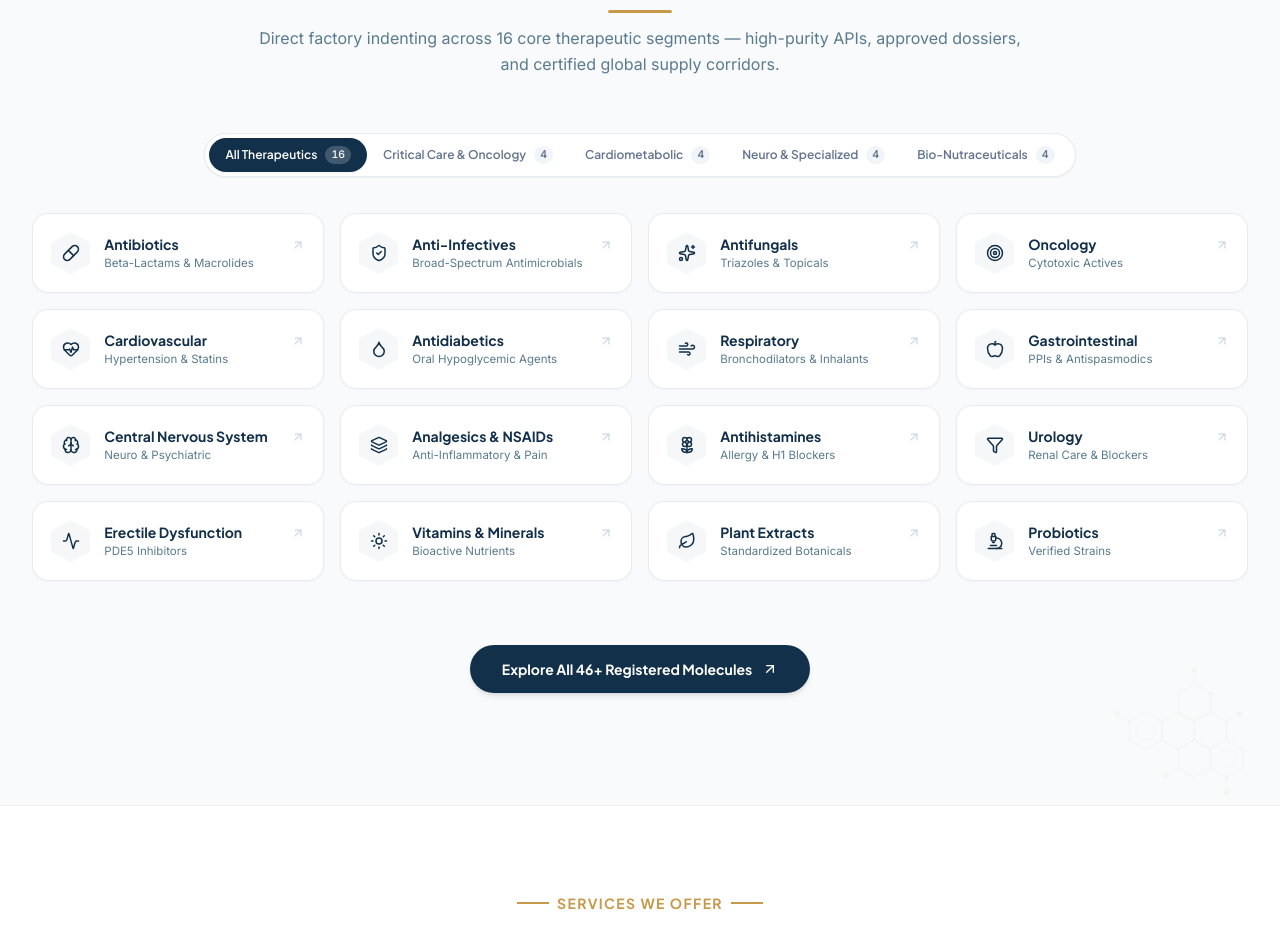
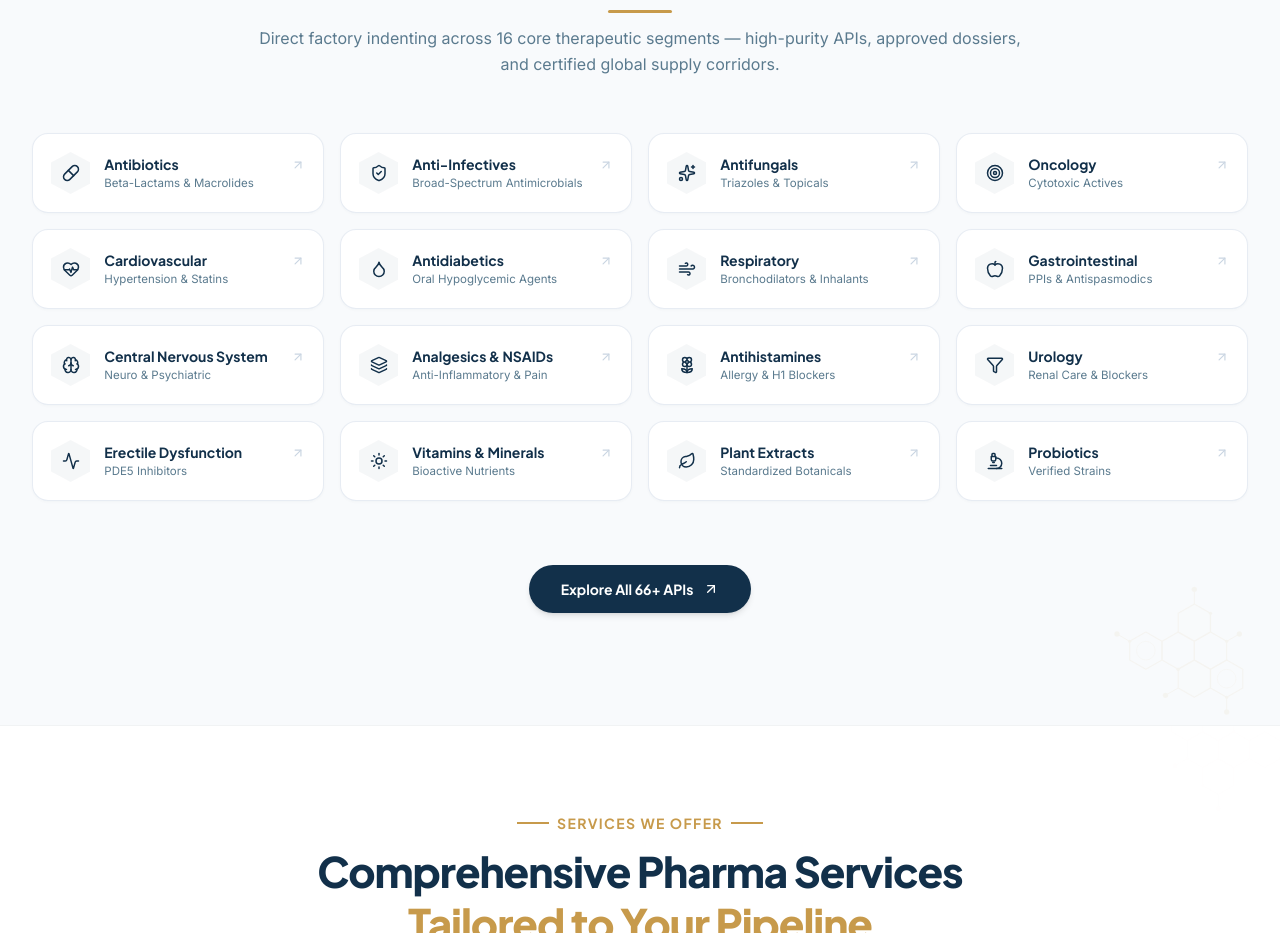
Before and after one commit to DivineDB/ruskin-chemipharm, a Next.js app: page / in a window 1280 px wide. Shown: the part 1422-2355 px from the top of the page. Built offline with nearby package versions, Linux system fonts and the light colour scheme.

Commit message:
feat: add home page and therapeutic categories components

```diff
--- a/src/app/components/TherapeuticCategories.tsx
+++ b/src/app/components/TherapeuticCategories.tsx
@@ -1,7 +1,7 @@
 "use client";
 
-import React, { useState } from "react";
-import { motion, AnimatePresence } from "framer-motion";
+import React from "react";
+import { motion } from "framer-motion";
 import { useRouter } from "next/navigation";
 import {
 	Pill,
@@ -173,85 +173,27 @@ export const THERAPEUTIC_CATEGORIES: TherapeuticCategory[] = [
 	},
 ];
 
-const DOMAIN_TABS = [
-	{ id: "all", label: "All Therapeutics", count: 16 },
-	{ id: "critical", label: "Critical Care & Oncology", count: 4 },
-	{ id: "cardiometabolic", label: "Cardiometabolic", count: 4 },
-	{ id: "neuro", label: "Neuro & Specialized", count: 4 },
-	{ id: "bionutrition", label: "Bio-Nutraceuticals", count: 4 },
-] as const;
-
 export default function TherapeuticCategoriesGrid() {
 	const router = useRouter();
-	const [activeDomain, setActiveDomain] = useState<string>("all");
-
-	const filteredCategories =
-		activeDomain === "all"
-			? THERAPEUTIC_CATEGORIES
-			: THERAPEUTIC_CATEGORIES.filter((c) => c.domain === activeDomain);
 
 	const handleCategoryClick = (cat: TherapeuticCategory) => {
 		router.push(`/products?search=${encodeURIComponent(cat.searchQuery)}`);
 	};
 
 	return (
-		<div className="w-full space-y-7 sm:space-y-9">
-			{/* ─── Architectural Filter Tabs (Desaturated, Minimalist) ─── */}
-			<div className="flex items-center justify-center">
-				<div className="inline-flex p-1 rounded-full bg-white border border-slate-200/80 shadow-xs max-w-full overflow-x-auto custom-scrollbar">
-					{DOMAIN_TABS.map((tab) => {
-						const isActive = activeDomain === tab.id;
-						return (
-							<button
-								key={tab.id}
-								type="button"
-								onClick={() => setActiveDomain(tab.id)}
-								className={`relative px-4 py-2 rounded-full text-xs font-semibold transition-all duration-200 shrink-0 flex items-center gap-2 cursor-pointer ${
-									isActive
-										? "text-white shadow-xs"
-										: "text-slate-500 hover:text-[#12304A]"
-								}`}
-							>
-								{isActive && (
-									<motion.div
-										layoutId="activeTherapeuticTab"
-										transition={{ type: "spring", damping: 28, stiffness: 380 }}
-										className="absolute inset-0 bg-[#12304A] rounded-full z-0"
-									/>
-								)}
-								<span className="relative z-10">{tab.label}</span>
-								<span
-									className={`relative z-10 text-[10.5px] font-mono px-1.5 py-0.5 rounded-full ${
-										isActive
-											? "bg-white/20 text-white font-medium"
-											: "bg-slate-100 text-slate-500"
-									}`}
-								>
-									{tab.count}
-								</span>
-							</button>
-						);
-					})}
-				</div>
-			</div>
-
+		<div className="w-full">
 			{/* ─── Desaturated Architectural Cards (Spacious, No Truncations) ─── */}
-			<motion.div
-				layout
-				className="grid grid-cols-1 sm:grid-cols-2 lg:grid-cols-4 gap-3.5 sm:gap-4"
-			>
-				<AnimatePresence mode="popLayout">
-					{filteredCategories.map((cat, idx) => {
+			<div className="grid grid-cols-1 sm:grid-cols-2 lg:grid-cols-4 gap-3.5 sm:gap-4">
+				{THERAPEUTIC_CATEGORIES.map((cat, idx) => {
 					const Icon = cat.icon;
 
 					return (
 						<motion.div
 							key={cat.id}
-								layout
-								initial={{ opacity: 0, scale: 0.97 }}
-								animate={{ opacity: 1, scale: 1 }}
-								exit={{ opacity: 0, scale: 0.96 }}
-								transition={{ duration: 0.22, delay: idx * 0.012 }}
+							initial={{ opacity: 0, y: 14 }}
+							whileInView={{ opacity: 1, y: 0 }}
+							viewport={{ once: true }}
+							transition={{ duration: 0.3, delay: idx * 0.02 }}
 							whileHover={{ y: -2.5 }}
 							whileTap={{ scale: 0.985 }}
 							onClick={() => handleCategoryClick(cat)}
@@ -285,8 +227,7 @@ export default function TherapeuticCategoriesGrid() {
 						</motion.div>
 					);
 				})}
-				</AnimatePresence>
-			</motion.div>
+			</div>
 		</div>
 	);
 }
--- a/src/app/page.tsx
+++ b/src/app/page.tsx
@@ -518,7 +518,7 @@ export default function HomePage() {
 							onClick={() => router.push("/products")}
 							className="flex items-center gap-2.5 px-8 py-3.5 rounded-full bg-[#12304A] hover:bg-[#0B1E2E] text-white font-bold text-sm shadow-md hover:shadow-xl transition-all group cursor-pointer gpu-smooth"
 						>
-							<span>Explore All 46+ Registered Molecules</span>
+							<span>Explore All 66+ APIs</span>
 							<ArrowUpRight className="w-4 h-4 group-hover:translate-x-0.5 group-hover:-translate-y-0.5 transition-transform duration-200" />
 						</motion.button>
 					</div>
```
Lines whose indentation alone changed are shown as unchanged.
